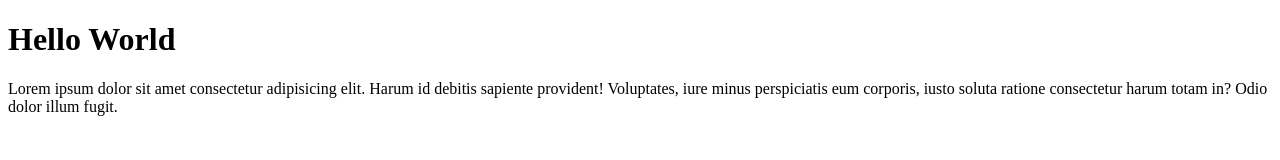
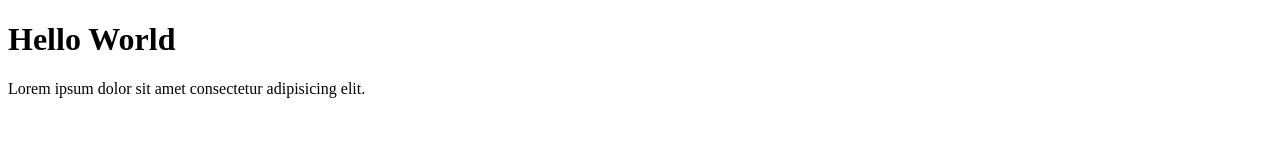
Before and after one commit to battistaennio/htmlcss-hello, a plain HTML site: page index.html in a window 1280 px wide. Drawn offline with Linux system fonts and the light colour scheme.

Commit message:
fix description

```diff
--- a/index.html
+++ b/index.html
@@ -7,6 +7,5 @@
 </head>
 <body>
     <h1>Hello World</h1>
-    <p>Lorem ipsum dolor sit amet consectetur adipisicing elit. Harum id debitis sapiente provident! Voluptates, iure minus perspiciatis eum corporis, iusto soluta ratione consectetur harum totam in? Odio dolor illum fugit.</p>
-</body>
+    <p>Lorem ipsum dolor sit amet consectetur adipisicing elit.</p>
 </html>
```
